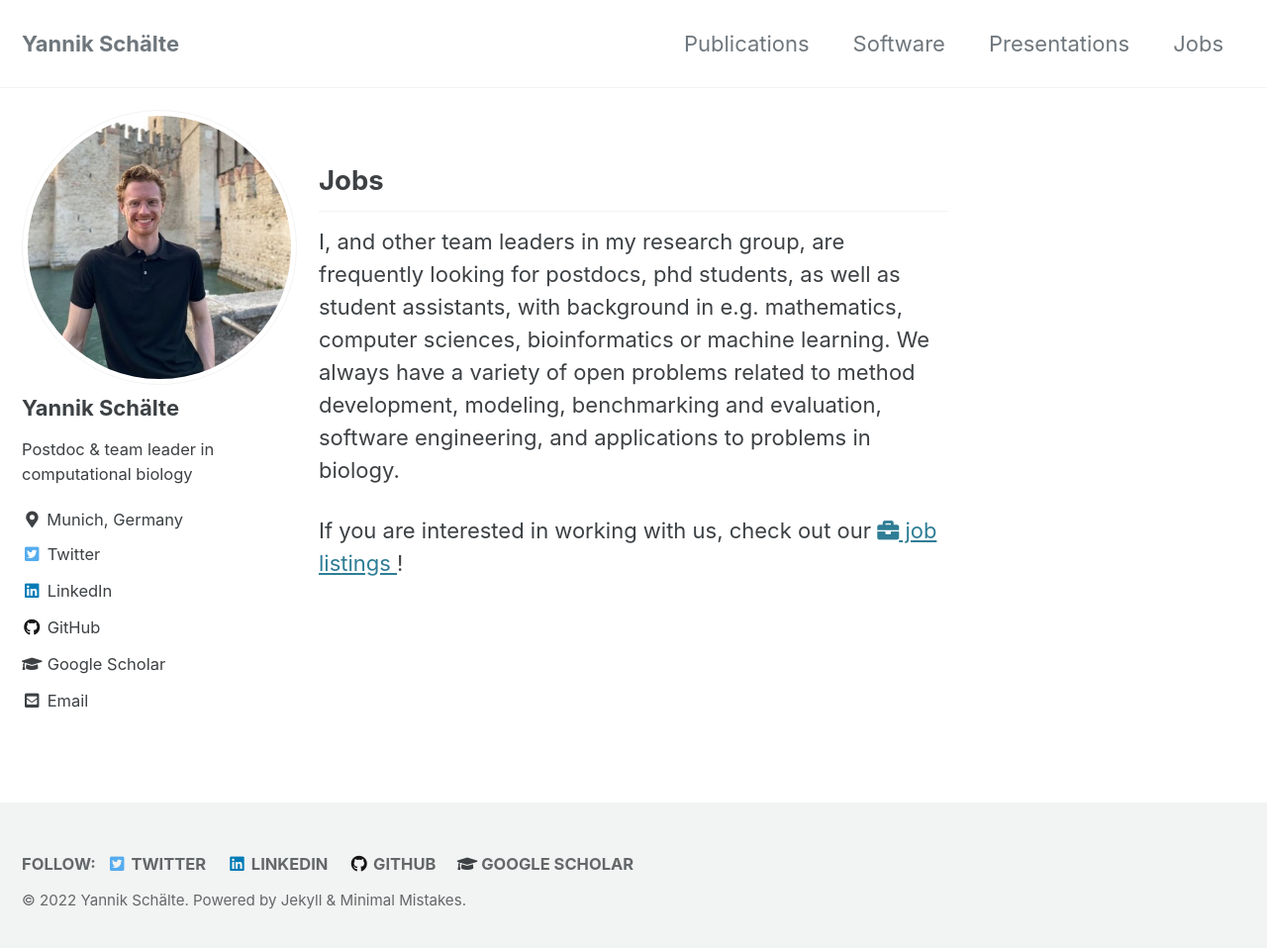
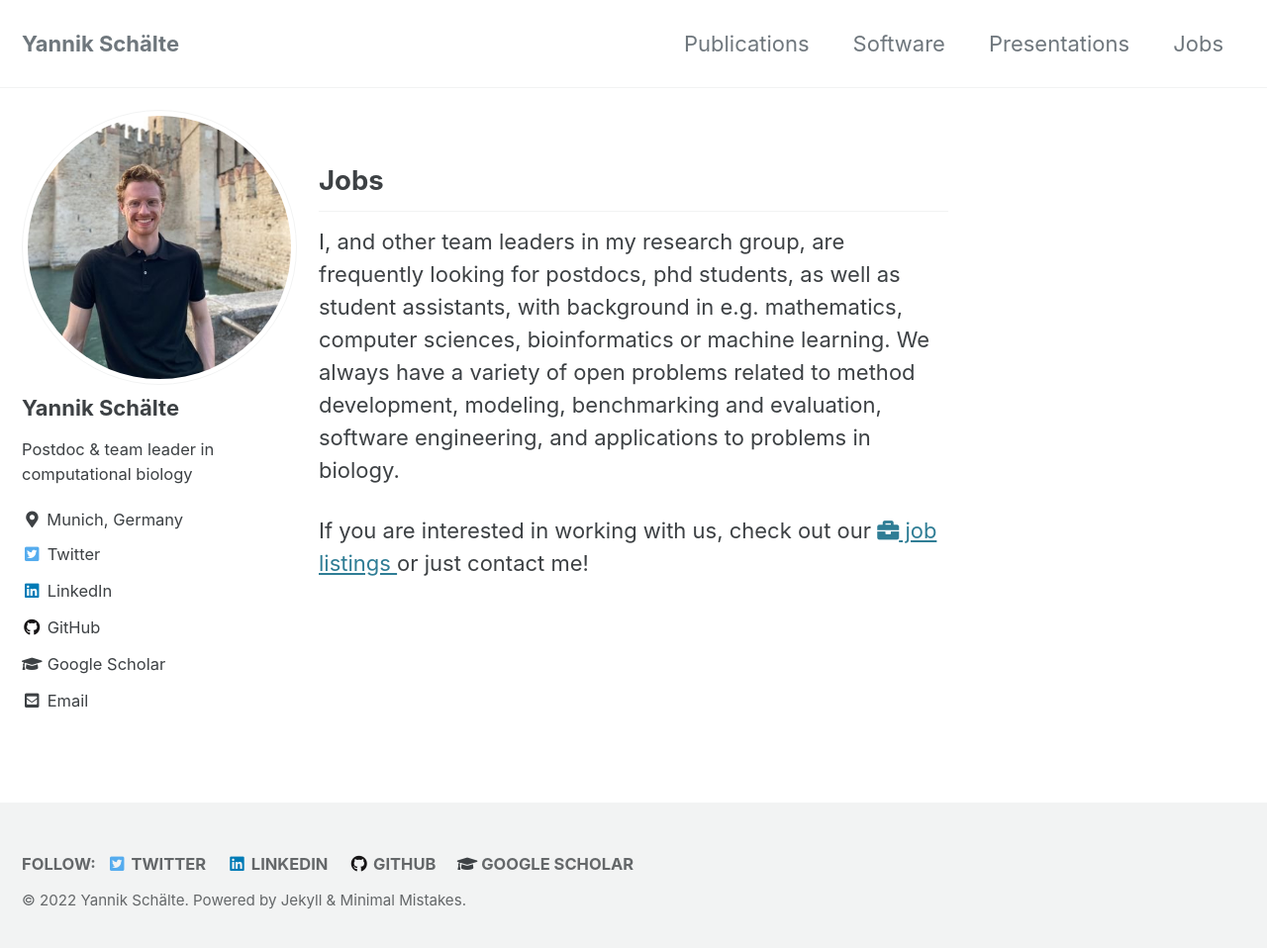
Before and after one commit to yannikschaelte/yannikschaelte.github.io, a Jekyll site: the page built from _pages/jobs.html, in a window 1280 px wide and 965 px high. Shown: the top 958 px of the window at 99% size. Built offline with Jekyll 4.4.1, drawn with Linux system fonts in a browser that asks for light colours; cached includes are drawn as plain includes.

Commit message:
minor edit

```diff
--- a/_pages/jobs.html
+++ b/_pages/jobs.html
@@ -17,5 +17,6 @@ permalink: /jobs/
     If you are interested in working with us, check out our
     <a href="https://www.mathematics-and-life-sciences.uni-bonn.de/en/jobs" target="_blank">
         <i class="fas fa-briefcase"></i> job listings
-    </a>!
+    </a>
+    or just contact me!
 </p>
```
